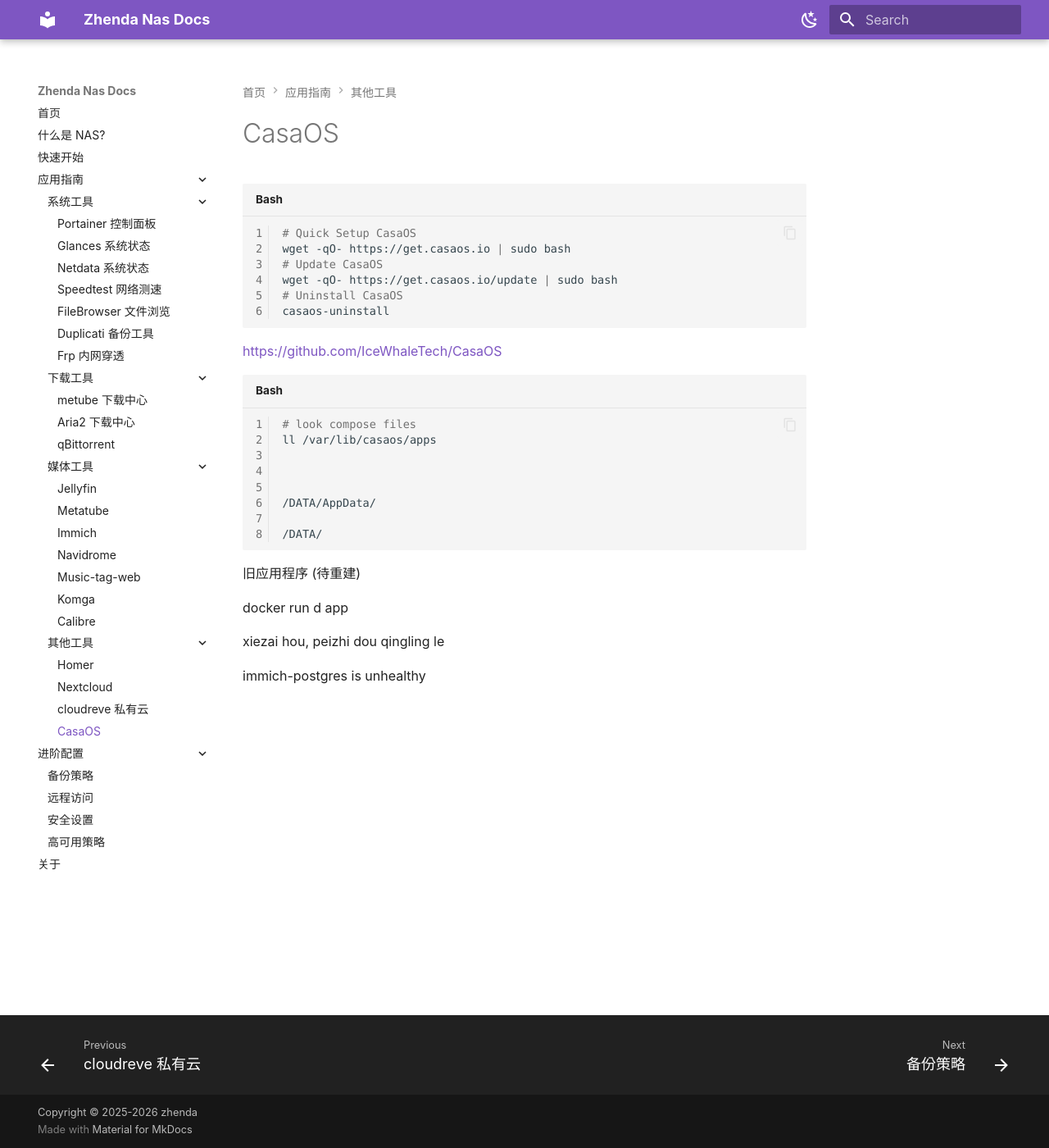
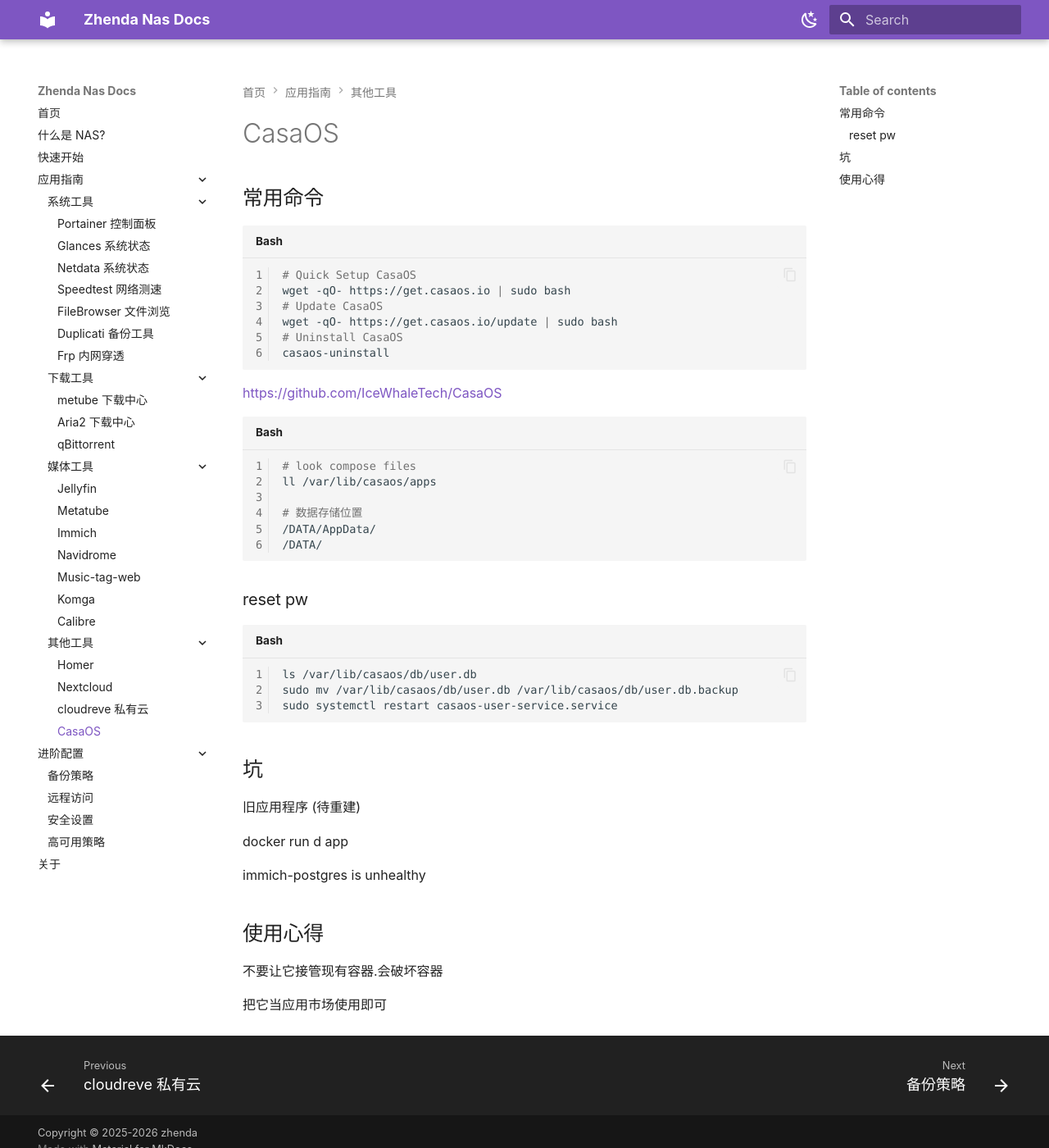
Before and after one commit to zhenda-hub/my-docker-files, an MkDocs documentation site: the page built from docs/applications/other/casaos.md, in a window 1280 px wide and 1400 px high. Shown: the whole window at 82% size. Built offline with MkDocs 1.6.1 and Material for MkDocs 9.7.7, drawn with Linux system fonts in a browser that asks for light colours; plug-ins that fetch from the network failed and are left out.

Commit message:
Update casaos.md

````diff
--- a/docs/applications/other/casaos.md
+++ b/docs/applications/other/casaos.md
@@ -1,3 +1,5 @@
+
+## 常用命令
 ```bash
 # Quick Setup CasaOS
 wget -qO- https://get.casaos.io | sudo bash
@@ -14,24 +16,31 @@
 # look compose files
 ll /var/lib/casaos/apps
 
-
-
+# 数据存储位置
 /DATA/AppData/
-
 /DATA/
 ```
 
+### reset pw
 
+```bash
+ls /var/lib/casaos/db/user.db
+sudo mv /var/lib/casaos/db/user.db /var/lib/casaos/db/user.db.backup
+sudo systemctl restart casaos-user-service.service
+```
 
+## 坑
 
 
 旧应用程序 (待重建)
 
 docker run d app
 
-xiezai hou, peizhi dou qingling le
+immich-postgres is unhealthy
 
 
+## 使用心得
 
+不要让它接管现有容器.会破坏容器
 
-immich-postgres is unhealthy
+把它当应用市场使用即可
````
